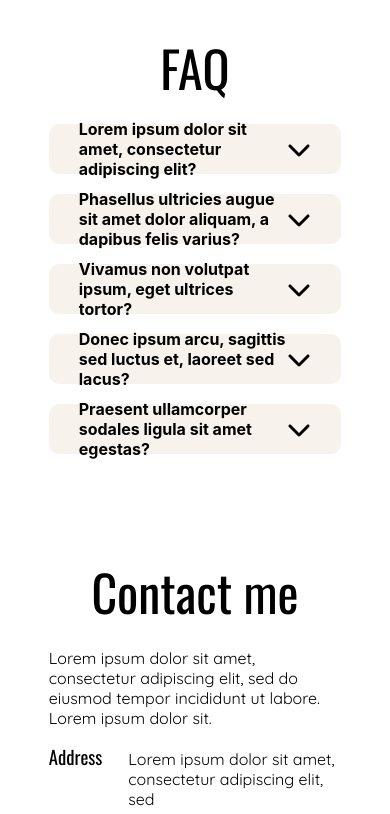
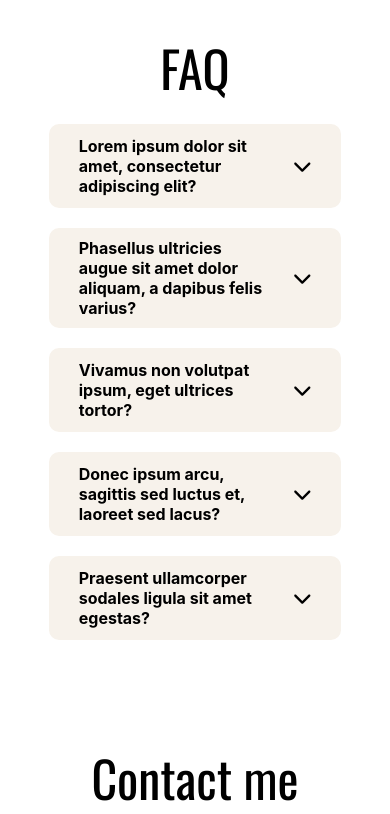
Before and after one commit to 4rrichard/psychology-website, a React (Create React App) app in the folder frontend/: page / in a window 390 px wide. Shown: the part 5720-6534 px from the top of the page. Built offline with nearby package versions, Linux system fonts and the light colour scheme; no server answers.

Commit message:
FAQ &subscribe responsivity fix

```diff
--- a/frontend/src/components/FAQ/FAQ.css
+++ b/frontend/src/components/FAQ/FAQ.css
@@ -14,7 +14,7 @@
 .faq .faq--question-container,
 .faq .faq--question-container-active {
   width: auto;
-  height: 50px;
+  height: auto;
   margin-bottom: 20px;
   padding: 10px 30px;
   display: flex;
@@ -30,6 +30,8 @@
 .faq .faq--question-container-active .faq--close {
   width: auto;
   max-height: 80%;
+  max-width: 8%;
+  margin-left: 20px;
 }
 .faq .faq--question-container .faq--close,
 .faq .faq--question-container-active .faq--close {
@@ -51,7 +53,7 @@
   border-bottom-left-radius: 10px;
   border-bottom-right-radius: 10px;
   overflow: hidden;
-  transition: max-height 1.5s ease;
+  transition: max-height 0.8s ease-in-out;
 }
 .faq .faq--answer {
   padding: 20px;
--- a/frontend/src/components/FAQ/FAQ.scss
+++ b/frontend/src/components/FAQ/FAQ.scss
@@ -15,7 +15,7 @@
   .faq--question-container,
   .faq--question-container-active {
     width: auto;
-    height: 50px;
+    height: auto;
 
     margin-bottom: 20px;
     padding: 10px 30px;
@@ -34,6 +34,8 @@
     .faq--close {
       width: auto;
       max-height: 80%;
+      max-width: 8%;
+      margin-left: 20px;
     }
     .faq--close {
       transform: rotate(180deg);
@@ -58,7 +60,7 @@
     border-bottom-right-radius: 10px;
 
     overflow: hidden;
-    transition: max-height 1.5s ease;
+    transition: max-height 0.8s ease-in-out;
   }
   .faq--answer {
     padding: 20px;
--- a/frontend/src/components/Subscribe/Subscribe.css
+++ b/frontend/src/components/Subscribe/Subscribe.css
@@ -1,5 +1,6 @@
 .subscribe {
-  height: 40vh;
+  padding-top: 80px;
+  padding-bottom: 80px;
   display: flex;
   flex-direction: column;
   justify-content: center;
@@ -32,7 +33,6 @@
 }
 .subscribe .subscribe--form .subscribe--first-name {
   width: auto;
-  max-width: 20%;
 }
 .subscribe .subscribe--form .subscribe--btn {
   height: 50px;
@@ -48,4 +48,16 @@
 }
 .subscribe .subscribe--form .subscribe--btn:hover {
   background-color: #dbb898;
+}
+@media screen and (max-width: 865px) {
+  .subscribe .subscribe--form {
+    flex-direction: column;
+    max-width: 50%;
+    gap: 20px;
+  }
+}
+@media screen and (max-width: 865px) {
+  .subscribe {
+    align-items: center;
+  }
 }/*# sourceMappingURL=Subscribe.css.map */
```
Also changed, not shown: frontend/src/components/Subscribe/Subscribe.scss (+10 -2 lines), 2 other files (tests, documents, lock files or other folders).
